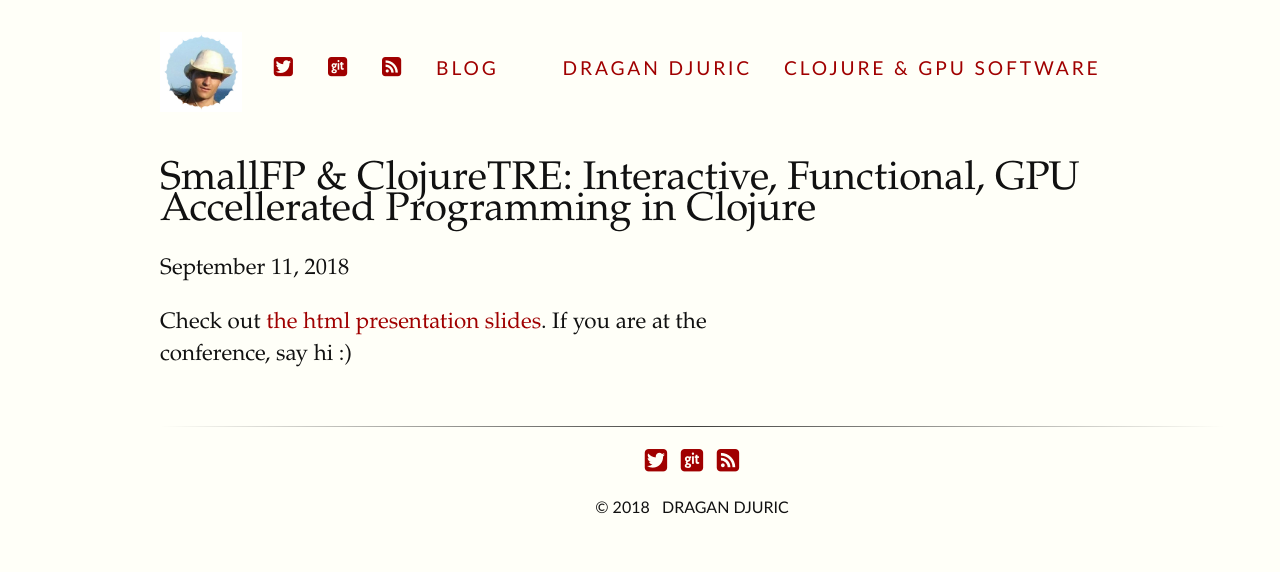
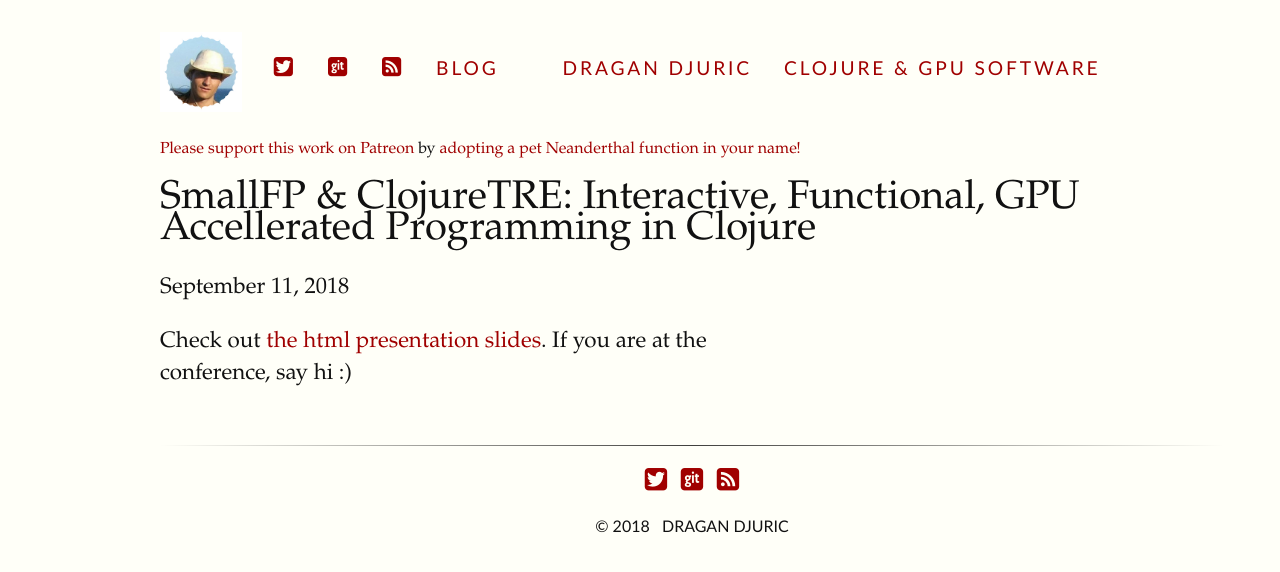
Before and after one commit to blueberry/blueberry.github.io, a Jekyll site: the page built from _posts/2018-09-11-SmallFP-presentation-Interactive-Functional-GPU-Accellerated-Programming-Clojure.md, in a window 1280 px wide. Shown: the top 572 px of the page. Built offline with Jekyll 4.4.1, drawn with Linux system fonts in a browser that asks for light colours.

Commit message:
Add Patreon banner.

```diff
--- a/_layouts/post.html
+++ b/_layouts/post.html
@@ -1,6 +1,7 @@
 ---
 layout: default
 ---
+<span><a href="https://patreon.com/draganrocks">Please support this work on Patreon</a> by <a href="https://dragan.rocks/articles/18/Patreon-Announcement-Adopt-a-Function">adopting a pet Neanderthal function in your name!</a></span>
 <h1>{{ page.title}}</h1>
 <p class="subtitle">{{ page.date | date: "%B %-d, %Y" }}</p>
 
```
